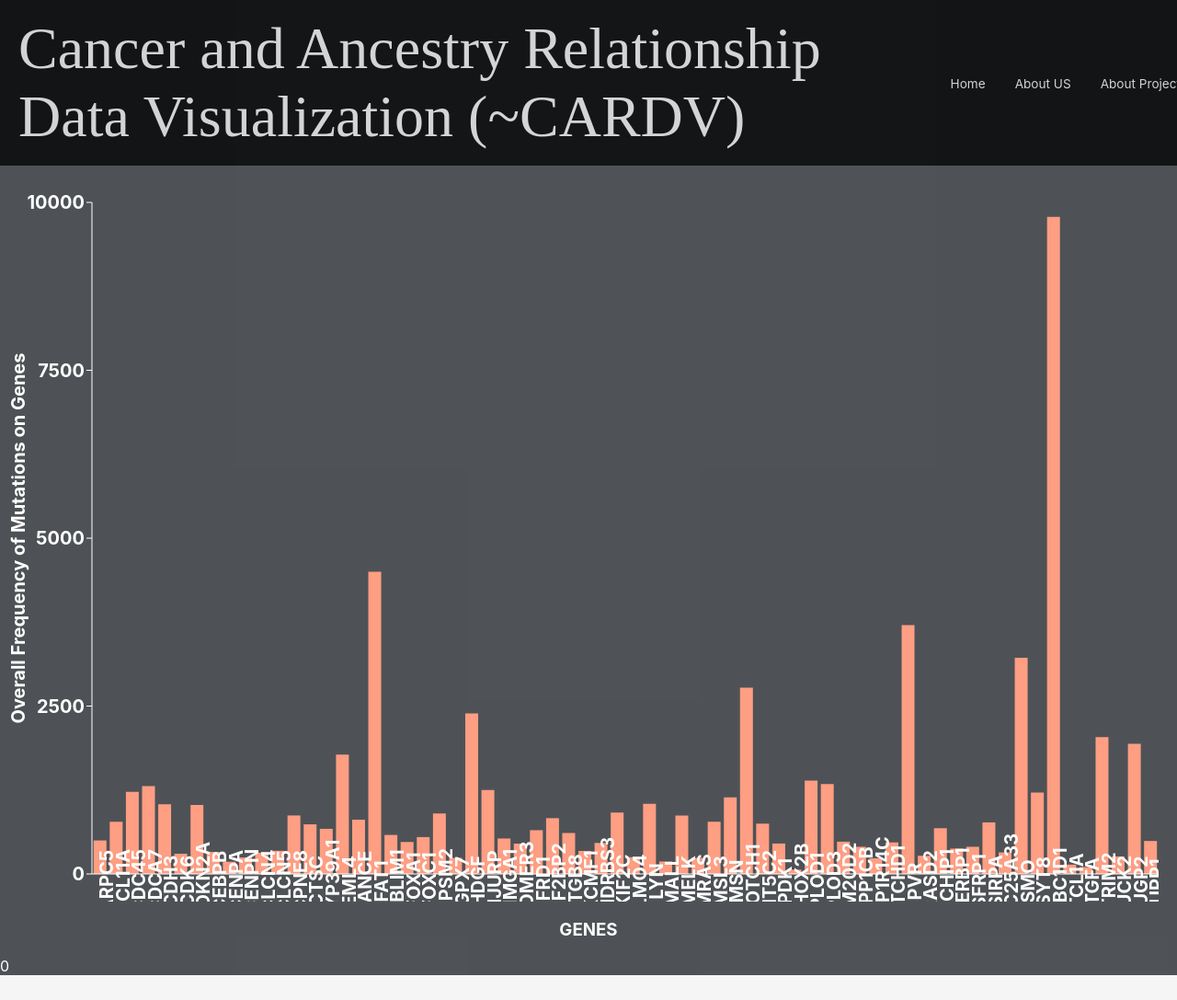
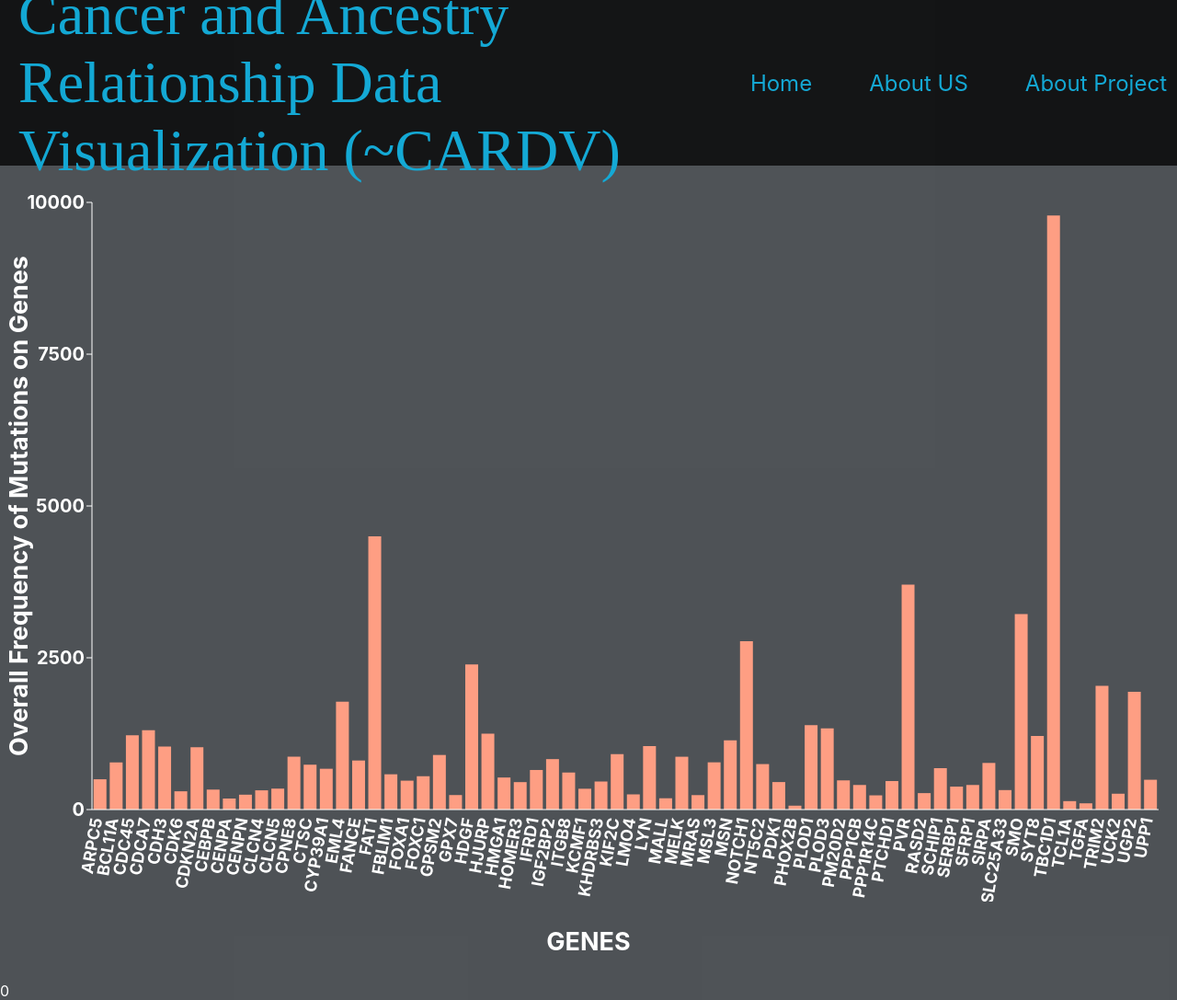
Before and after one commit to aiswaryasoman96/-CARDv-CancerAncestryRealtimeDatavisualization, a React (Create React App) app in the folder cardv/: page / in a window 1280 px wide. Shown: the top 1087 px of the page at 92% size. Before the commit the page ends 1060 px from the top, so only its background shows below. Built offline with nearby package versions, Linux system fonts and the light colour scheme; a web font is replaced by a local one.

Commit message:
Made CSS updates to main application

```diff
--- a/cardv/src/Option_Select.js
+++ b/cardv/src/Option_Select.js
@@ -41,10 +41,11 @@ export default (props) => {
     const [disabled, setDisabled] = useState(false);
     return (
     <fieldset style={{
-      marginTop: 25
+      marginTop: 25,
     }}
     disabled = {disabled}>
         <Select
+        theme={'danger'}
     closeMenuOnSelect={true}
     components={{ IndicatorsContainer }}
     defaultValue={props.count}
--- a/cardv/src/Rechart.js
+++ b/cardv/src/Rechart.js
@@ -30,7 +30,7 @@ const normalizeDomain = () => {
 const renderTick = (tickProps) => {
     const {x,y} = tickProps;
     const { value, offset } = tickProps.payload;
-    const pathX = Math.floor(tickProps.x) -390;
+    const pathX = Math.floor(tickProps.x) -410;
     if(value){
         return (
             <g>
@@ -48,14 +48,14 @@ return (
 }}>
 	<Bar dataKey="frequency" fill="#ab5ffc" />
 	<XAxis xAxisId={0} tickLine={false} stroke={'white'}
-    dataKey="name" dy={10} angle={-90} interval={0} orientation='bottom' tick={{fill: 'white', fontSize: 20}}/>
+    dataKey="name" textAnchor='end' dx={-10} height={60} angle={-90} interval={0} orientation='bottom' tick={{fill: 'white', fontSize: 20}}/>
 	<YAxis stroke='rgb(255,255,255)' domain={[0,normalizeDomain()]} interval={0} minTickGap={-5} tick={{fill: 'white', fontSize: 20}}>
     <Label fill='rgb(255,255,255)' angle={270} offset={5} position='left' style={{ textAnchor: 'middle', fontWeight:"bolder", fontSize:20 }}>
         Mutation Count
     </Label>
     </YAxis>
     <XAxis xAxisId={1} tickLine={false} fontSize="20px"
-    tickMargin={20} tick = {renderTick}
+    tickMargin={20} dx={-10}tick = {renderTick}
      axisLine={false} allowDataOverflow={true} interval={0} type="category" dataKey="category" orientation='top' />
      <Tooltip content={<CustomTooltip />} />
      <CartesianGrid vertical={false} />
--- a/cardv/src/components/NavBar.css
+++ b/cardv/src/components/NavBar.css
@@ -12,7 +12,7 @@
     justify-content: space-between;
 }
 .NavBar_logo{
-    color: white;
+    color: rgb(0, 198, 255);
     font-family: "MonteCarlo", regular;
     font-size: 4rem;
 }
@@ -24,12 +24,12 @@
     white-space: nowrap;
 }
 .NavBar_link{
-    font-size: 0.85rem;
+    font-size: 1.5rem;
     text-decoration: none;
-    color: white;
+    color: rgb(0, 198, 255);
     text-align: center;
     padding: 10px;
-    margin: 0px 5px;
+    margin: 0px 20px;
     border-style: solid;
     border-width: 0px 1px 0px;
     border-color: transparent;
--- a/cardv/src/index.css
+++ b/cardv/src/index.css
@@ -14,6 +14,6 @@ code {
 
 #root {
   background-color:rgb(50, 55, 59,0.85);
-  color: White !important;
+  color: White;
 
 }
--- a/cardv/src/overViewChart.js
+++ b/cardv/src/overViewChart.js
@@ -65,17 +65,17 @@ return (
         window.max = Number.MIN_SAFE_INTEGER;
         setSelected(newSelection);
     }} />
-	<XAxis  xAxisId={0} angle={-90} textAnchor='middle' textRendering='optimizeLegibility' tickLine={false}
-    dataKey="geneName" stroke='white' fontSize={12} tick={{fill: 'white', fontSize: 20}} fontWeight={'bolder'} orientation='bottom' interval={0}
+	<XAxis  xAxisId={0} dx={-10} angle={-80} textAnchor='end'  tickLine={false}
+    dataKey="geneName" stroke='white' fontSize={12} tick={{fill: 'white', fontSize: 18 }} fontWeight={'bolder'} height={100} orientation='bottom' interval={0}
     >
     </XAxis>
 	<YAxis stroke='white' dataKey="geneMutationCount" tick={{fill: 'white', fontSize: 20}} fontSize={20}  fontWeight={'bolder'}>
-    <Label angle={270} offset={20} position='left' style={{ textAnchor: 'middle', fontWeight:"bolder", fontSize:20, fill: 'white' }}>
+    <Label angle={270} offset={20} position='left' style={{ textAnchor: 'middle', fontWeight:"bolder", fontSize:27, fill: 'white' }}>
         Overall Frequency of Mutations on Genes
     </Label>
     </YAxis>
 </BarChart>
-    <h3 style={{textAlign: 'center'}}>GENES</h3>
+    <h3 style={{textAlign: 'center', fontSize: 27}}>GENES</h3>
 { selected && selected.length &&
     <>
     <div>
--- a/cardv/src/radialBarChart.js
+++ b/cardv/src/radialBarChart.js
@@ -10,7 +10,7 @@ function Example(props) {
         <div title={`${props.onHover === true ? 'Click to add ancestry to comparitive view' : 'Ancestry already in comparitive view'}`} onClick={() => props.click(props.raceVal,props.raceName)} style={{ marginTop: 5, display: "flex" }}>
           <div style={{ width: "70%", paddingRight: 30, textAlign: 'center' }}>
             {props.children}
-            <h3 className="radial-ancestry-title">{props.raceVal}</h3>
+            <h3 className="radial-ancestry-title">{props.raceVal.toUpperCase()}</h3>
             <p>{props.description}</p>
           </div>
         </div>
```
